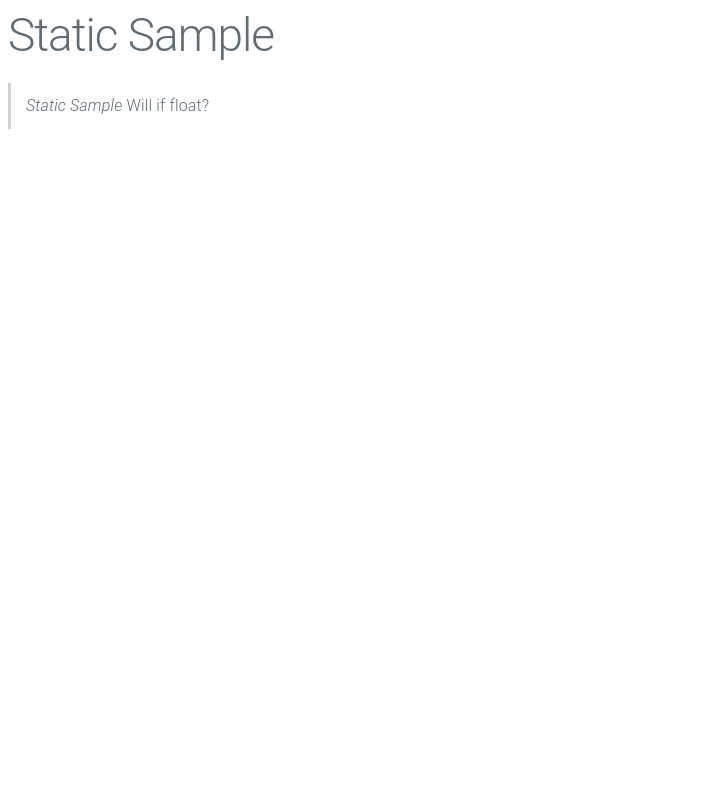
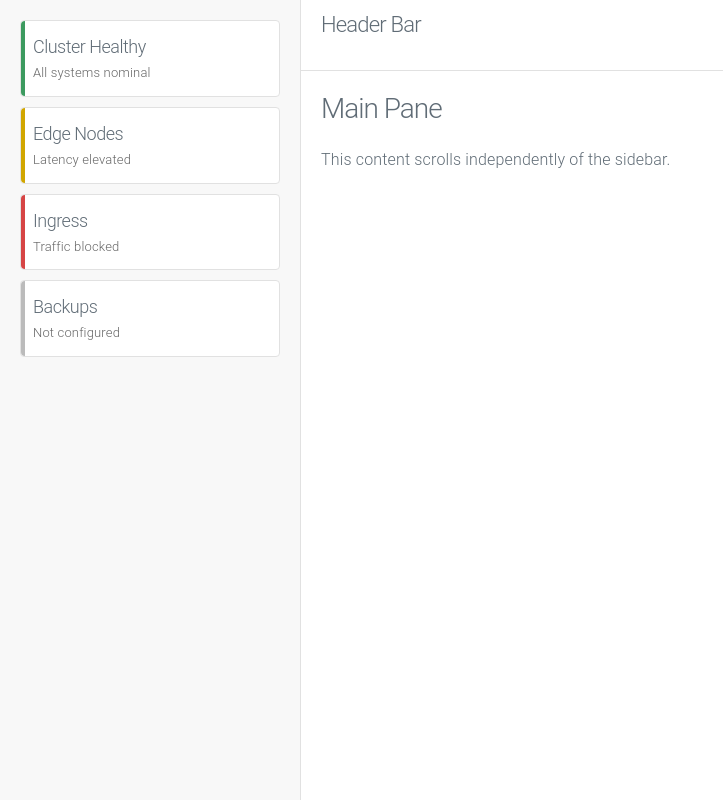
Before and after one commit to NullOranje/mviewer, a Flask app: page /static in a window 1280 px wide. Shown: the whole page, without its empty margins (0-723 px from the left). Run offline with Flask 3, Linux system fonts and the light colour scheme.

Commit message:
Add track cards and layout basics; add pywebview to project IOT add liveview-like functionality

```diff
--- /dev/null
+++ b/cards.py
@@ -0,0 +1,4 @@
+class TrackCard:
+    track_id: int
+
+    track_id = -1
--- a/pyproject.toml
+++ b/pyproject.toml
@@ -6,4 +6,5 @@ requires-python = ">=3.14"
 dependencies = [
     "flask>=3.1.2",
     "flask-saml2>=0.3.0",
+    "pyview-web>=0.8.3",
 ]
--- /dev/null
+++ b/static/css/cards.css
@@ -0,0 +1,117 @@
+.card-list {
+    display: flex;
+    flex-direction: column;
+    gap: 1rem;
+}
+
+/* Base card */
+
+/* Left status bar */
+.card::before {
+    content: "";
+    position: absolute;
+    inset: 0 auto 0 0;
+    width: 0.4rem;
+    border-radius: 0.4rem 0 0 0.4rem;
+}
+
+/* Required for ::before positioning */
+.card {
+    position: relative;
+    padding-left: 1.6rem;
+}
+
+/* --- STATE COLORS --- */
+
+/* Green — OK */
+.state-ok {
+    border-color: #3c9a5f;
+    background: #f3fbf6;
+}
+
+.state-ok::before {
+    background: #3c9a5f;
+}
+
+/* Yellow — Warning */
+.state-warn {
+    border-color: #d1a600;
+    background: #fffbea;
+}
+
+.state-warn::before {
+    background: #d1a600;
+}
+
+/* Red — Error */
+.state-error {
+    border-color: #d64545;
+    background: #fff2f2;
+}
+
+.state-error::before {
+    background: #d64545;
+}
+
+/* Grey — New */
+.state-new {
+    border-color: #bbb;
+    background: #f5f5f5;
+    color: #888;
+}
+
+.state-new::before {
+    background: #bbb;
+}
+
+/* Interaction rules */
+a.card:hover:not(.state-new),
+a.card:focus:not(.state-new) {
+    filter: brightness(0.97);
+}
+
+/* Disabled behavior */
+.state-new {
+    cursor: not-allowed;
+}
+
+/* Clickable card */
+.card {
+    display: block;
+    padding: 1.2rem;
+    border: 0.1rem solid #e1e1e1;
+    border-radius: 0.4rem;
+    background: #fff;
+    text-decoration: none;
+    color: inherit;
+    transition: background 0.15s ease,
+    border-color 0.15s ease,
+    transform 0.05s ease;
+}
+
+.card h5 {
+    margin: 0 0 0.3rem 0;
+}
+
+.card p {
+    margin: 0;
+    font-size: 1.3rem;
+    color: #666;
+}
+
+/* Pretty effects */
+.card:hover,
+.card:focus {
+    background: #f0f0f0;
+    border-color: #9b4dca;
+}
+
+.card:active {
+    transform: translateY(1px);
+}
+
+/* Keyboard focus */
+.card:focus-visible {
+    outline: 0.2rem solid #9b4dca;
+    outline-offset: 0.2rem;
+}
--- /dev/null
+++ b/static/css/mviewer.css
@@ -0,0 +1,37 @@
+html, body {
+    height: 100%;
+}
+
+body {
+    display: flex;
+    margin: 0;
+}
+
+.sidebar {
+    background: #f8f8f8;
+    border-right: 1px solid #e1e1e1;
+}
+
+nav {
+    width: 300px;
+    padding: 2rem;
+}
+
+.app {
+    flex: 1;
+    display: flex;
+    flex-direction: column;
+    min-width: 0;
+}
+
+header {
+    padding: 1rem 2rem;
+    border-bottom: 1px solid #e1e1e1;
+}
+
+main {
+    flex: 1;
+    padding: 2rem;
+    overflow-y: auto;
+    min-height: 0;
+}
--- a/templates/base.html
+++ b/templates/base.html
@@ -8,7 +8,9 @@
     {% endif %}
 
     <!-- Stylesheet.  Currently, we're using milligram, but that's not set in stone -->
-    <link rel="stylesheet" type="text/css" href="{{ url_for('static', filename='css/milligram.css') }}" />
+    <link rel="stylesheet" type="text/css" href="{{ url_for('static', filename='css/milligram.css') }}"/>
+    <link rel="stylesheet" type="text/css" href="{{ url_for('static', filename='css/cards.css') }}"/>
+    <link rel="stylesheet" type="text/css" href="{{ url_for('static', filename='css/mviewer.css') }}"/>
 </head>
 <body>
 {% block content %}{% endblock %}
--- a/templates/static.html
+++ b/templates/static.html
@@ -1,15 +1,81 @@
 {% extends 'base.html' %}
 
 {% block content %}
-    <div>
-    <h1>Static Sample</h1>
+    <aside class="sidebar">
+        <nav class="card-list">
+            <a href="#healthy" class="card state-ok">
+                <h5>Cluster Healthy</h5>
+                <p>All systems nominal</p>
+            </a>
+
+            <a href="#degraded" class="card state-warn">
+                <h5>Edge Nodes</h5>
+                <p>Latency elevated</p>
+            </a>
+
+            <a href="#failed" class="card state-error">
+                <h5>Ingress</h5>
+                <p>Traffic blocked</p>
+            </a>
+
+            <div class="card state-new">
+                <h5>Backups</h5>
+                <p>Not configured</p>
+            </div>
+        </nav>
+    </aside>
+
+    <div class="app">
+        <header>
+            <h4>Header Bar</h4>
+        </header>
+
+        <main>
+            <h3>Main Pane</h3>
+            <p>This content scrolls independently of the sidebar.</p>
+        </main>
     </div>
-
-    <blockquote>
-    <p>
-        <em>Static Sample</em>
-        Will if float?
-    </p>
-    </blockquote>
+    {#        <aside class="sidebar">#}
+    {#    <nav class="card-list">#}
+    {#        <a href="#healthy" class="card state-ok">#}
+    {#            <h5>Cluster Healthy</h5>#}
+    {#            <p>All systems nominal</p>#}
+    {#        </a>#}
+    {##}
+    {#        <a href="#degraded" class="card state-warn">#}
+    {#            <h5>Edge Nodes</h5>#}
+    {#            <p>Latency elevated</p>#}
+    {#        </a>#}
+    {##}
+    {#        <a href="#failed" class="card state-error">#}
+    {#            <h5>Ingress</h5>#}
+    {#            <p>Traffic blocked</p>#}
+    {#        </a>#}
+    {##}
+    {#        <div class="card state-new">#}
+    {#            <h5>Backups</h5>#}
+    {#            <p>Not configured</p>#}
+    {#        </div>#}
+    {#    </nav>#}
+    {#        </aside>#}
+    {##}
+    {#    <div class="layout">#}
+    {#        <header>#}
+    {#            <div>#}
+    {#                <h1>Static Sample</h1>#}
+    {#            </div>#}
+    {#        </header>#}
+    {##}
+    {#        <main>#}
+    {#            <blockquote>#}
+    {#                <p>#}
+    {#                    <em>Static Sample</em>#}
+    {#                    Will if float?#}
+    {#                </p>#}
+    {#            </blockquote>#}
+    {##}
+    {#        </main>#}
+    {##}
+    {#    </div>#}
 
 {% endblock %}
```
Also changed, not shown: 1 other file.
